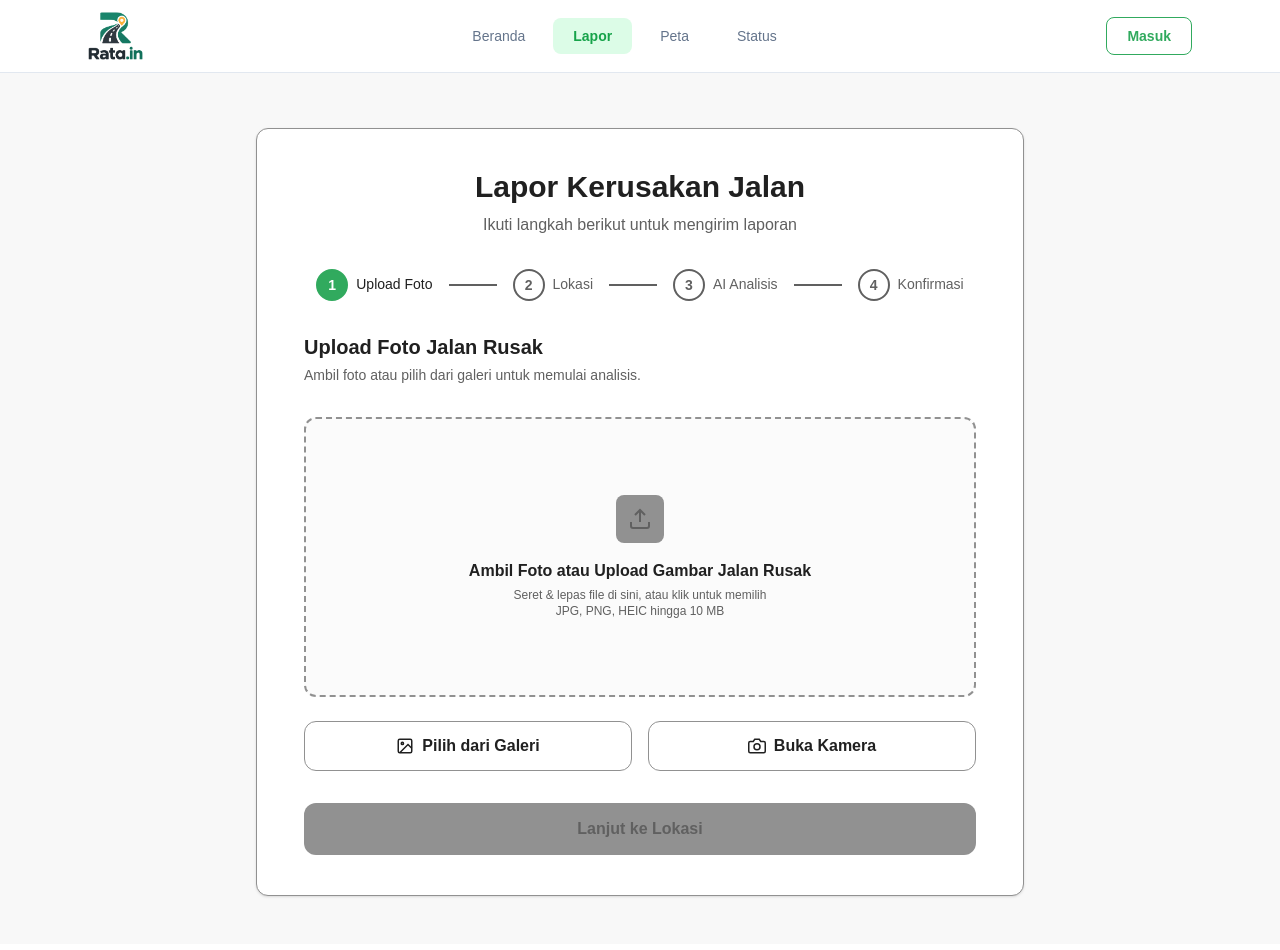
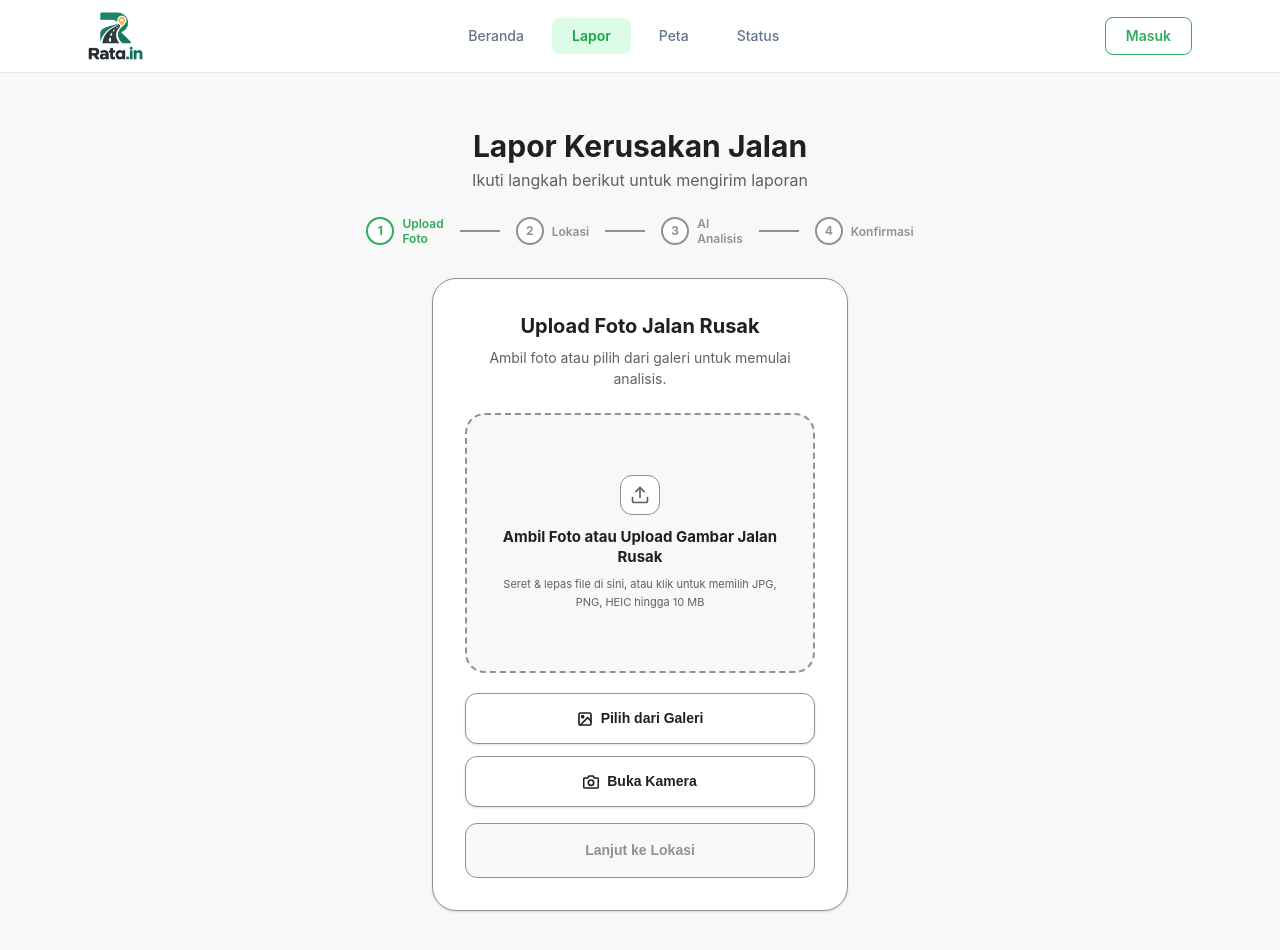
Before and after one commit to NBFiidly/rata-in-web, a React (Vite) app: page /report in a window 1280 px wide. Shown: the top 950 px of the page. Built offline with nearby package versions, Linux system fonts and the light colour scheme.

Commit message:
feat: add map type toggle to LocationStep component and improve layout in UploadStep and ReportFlow components

```diff
--- a/src/features/report/UploadStep.jsx
+++ b/src/features/report/UploadStep.jsx
@@ -64,44 +64,44 @@ export default function UploadStep({ onNext }) {
   };
 
   useEffect(() => {
-    return () => {
-      stopCamera();
-    };
+    return () => stopCamera();
   }, []);
 
   return (
-    <div className="flex flex-col gap-3 md:gap-6">
-      <div className="text-left mb-0 md:mb-2">
-        <h2 className="text-base md:text-xl font-bold text-black mb-0.5 md:mb-1">
+    // Padding kartu di mobile disesuaikan menjadi p-5 agar lebih rapat
+    <div className="bg-white rounded-[20px] md:rounded-[24px] shadow-sm border border-grey-1 p-5 md:p-8 flex flex-col w-full">
+      {/* Header Dalam Kartu */}
+      <div className="text-center mb-4 md:mb-6">
+        <h2 className="text-[15px] md:text-[20px] font-bold text-black mb-1 md:mb-1.5">
           Upload Foto Jalan Rusak
         </h2>
-        <p className="text-xs md:text-sm text-grey-2">
+        <p className="text-[11px] md:text-[14px] text-grey-2">
           Ambil foto atau pilih dari galeri untuk memulai analisis.
         </p>
       </div>
 
-      {/* Area Pratinjau (Preview) & Live Camera */}
-      <div className="border-2 border-dashed border-grey-1 rounded-xl p-4 md:p-8 flex flex-col items-center justify-center text-center h-36 md:h-[280px] bg-grey-light/50 relative overflow-hidden">
+      {/* Kotak Putus-putus: DITINGGIKAN menjadi h-56 di mobile (hampir persegi panjang ke atas seperti desain) */}
+      <div className="border-2 border-dashed border-grey-1 rounded-[16px] md:rounded-[20px] p-4 md:p-6 flex flex-col items-center justify-center text-center h-56 md:h-[260px] bg-grey-light hover:opacity-80 transition-opacity cursor-pointer mb-5 relative overflow-hidden">
         {isCameraOpen ? (
-          <div className="absolute inset-0 bg-black flex flex-col">
+          <div className="absolute inset-0 bg-black flex flex-col z-10">
             <video
               ref={videoRef}
               autoPlay
               playsInline
               className="w-full h-full object-cover"
             />
-            <div className="absolute bottom-4 left-0 right-0 flex justify-center gap-4">
+            <div className="absolute bottom-3 md:bottom-4 left-0 right-0 flex justify-center gap-3 md:gap-4">
               <button
                 onClick={stopCamera}
-                className="px-4 py-2 bg-white/20 text-white rounded-full font-semibold backdrop-blur-sm hover:bg-white/40"
+                className="px-4 py-1.5 md:px-4 md:py-2 bg-white/20 text-white rounded-full font-semibold backdrop-blur-sm hover:bg-white/40 text-xs md:text-sm"
               >
                 Batal
               </button>
               <button
                 onClick={capturePhoto}
-                className="px-6 py-2 bg-green text-white rounded-full font-bold shadow-lg hover:opacity-90 flex items-center gap-2"
+                className="px-5 py-1.5 md:px-6 md:py-2 bg-green text-white rounded-full font-bold shadow-lg hover:opacity-90 flex items-center gap-1.5 text-xs md:text-sm"
               >
-                📸 Jepret
+                Jepret
               </button>
             </div>
           </div>
@@ -109,38 +109,38 @@ export default function UploadStep({ onNext }) {
           <img
             src={image}
             alt="Preview Jalan Rusak"
-            className="absolute inset-0 w-full h-full object-cover"
+            className="absolute inset-0 w-full h-full object-cover z-10"
           />
         ) : (
           <>
-            <div className="w-12 h-12 rounded-lg bg-grey-1 flex items-center justify-center text-grey-2 mb-4">
+            <div className="w-10 h-10 md:w-10 md:h-10 rounded-lg md:rounded-xl bg-white border border-grey-1 flex items-center justify-center mb-3 text-grey-2">
               <svg
-                width="24"
-                height="24"
+                className="w-5 h-5"
                 viewBox="0 0 24 24"
                 fill="none"
                 stroke="currentColor"
                 strokeWidth="2"
+                strokeLinecap="round"
+                strokeLinejoin="round"
               >
-                <path d="M21 15v4a2 2 0 0 1-2 2H5a2 2 0 0 1-2-2v-4" />
-                <polyline points="17 8 12 3 7 8" />
-                <line x1="12" y1="3" x2="12" y2="15" />
+                <path d="M21 15v4a2 2 0 0 1-2 2H5a2 2 0 0 1-2-2v-4"></path>
+                <polyline points="17 8 12 3 7 8"></polyline>
+                <line x1="12" y1="3" x2="12" y2="15"></line>
               </svg>
             </div>
-            <h3 className="text-sm md:text-base font-bold text-black mb-1">
+
+            <h3 className="text-[12px] md:text-[15px] font-bold text-black mb-1.5 md:mb-2 max-w-[200px] md:max-w-xs leading-snug">
               Ambil Foto atau Upload Gambar Jalan Rusak
             </h3>
-            <p className="text-xs text-grey-2">
-              Seret & lepas file di sini, atau klik untuk memilih
-              <br />
-              JPG, PNG, HEIC hingga 10 MB
+            <p className="text-[9px] md:text-[11px] text-grey-2 max-w-[200px] md:max-w-xs leading-relaxed">
+              Seret & lepas file di sini, atau klik untuk memilih JPG, PNG, HEIC
+              hingga 10 MB
             </p>
           </>
         )}
       </div>
 
       <canvas ref={canvasRef} className="hidden" />
-
       <input
         type="file"
         accept="image/*"
@@ -149,21 +149,24 @@ export default function UploadStep({ onNext }) {
         className="hidden"
       />
 
-      {/* TAMPILKAN TOMBOL PILIH JIKA BELUM ADA FOTO */}
+      {/* TOMBOL PILIH/KAMERA */}
       {!image && !isCameraOpen && (
-        <div className="grid grid-cols-2 gap-2 md:flex md:gap-4">
+        <div className="flex flex-col gap-2.5 md:gap-3">
           <button
             type="button"
             onClick={() => galleryInputRef.current.click()}
-            className="flex-1 py-2.5 px-1 border border-grey-1 rounded-xl flex items-center justify-center gap-1.5 text-xs md:text-base md:py-3 md:gap-2 font-semibold text-black hover:bg-grey-light transition-colors"
+            className="w-full py-2.5 md:py-3.5 rounded-xl border border-grey-1 bg-white text-black font-bold text-[12px] md:text-[14px] flex items-center justify-center gap-2 hover:bg-grey-light transition-colors shadow-sm"
           >
             <svg
-              width="18"
-              height="18"
+              width="14"
+              height="14"
+              className="md:w-4 md:h-4"
               viewBox="0 0 24 24"
               fill="none"
               stroke="currentColor"
-              strokeWidth="2"
+              strokeWidth="2.5"
+              strokeLinecap="round"
+              strokeLinejoin="round"
             >
               <rect x="3" y="3" width="18" height="18" rx="2" ry="2" />
               <circle cx="8.5" cy="8.5" r="1.5" />
@@ -175,15 +178,18 @@ export default function UploadStep({ onNext }) {
           <button
             type="button"
             onClick={startCamera}
-            className="flex-1 py-2.5 px-1 border border-grey-1 rounded-xl flex items-center justify-center gap-1.5 text-xs md:text-base md:py-3 md:gap-2 font-semibold text-black hover:bg-grey-light transition-colors"
+            className="w-full py-2.5 md:py-3.5 rounded-xl border border-grey-1 bg-white text-black font-bold text-[12px] md:text-[14px] flex items-center justify-center gap-2 hover:bg-grey-light transition-colors shadow-sm"
           >
             <svg
-              width="18"
-              height="18"
+              width="14"
+              height="14"
+              className="md:w-4 md:h-4"
               viewBox="0 0 24 24"
               fill="none"
               stroke="currentColor"
-              strokeWidth="2"
+              strokeWidth="2.5"
+              strokeLinecap="round"
+              strokeLinejoin="round"
             >
               <path d="M23 19a2 2 0 0 1-2 2H3a2 2 0 0 1-2-2V8a2 2 0 0 1 2-2h4l2-3h6l2 3h4a2 2 0 0 1 2 2z" />
               <circle cx="12" cy="13" r="4" />
@@ -193,15 +199,16 @@ export default function UploadStep({ onNext }) {
         </div>
       )}
 
-      {/* TAMPILKAN TOMBOL HAPUS JIKA FOTO SUDAH ADA (Desain Lebih Profesional) */}
+      {/* Tombol Hapus */}
       {image && !isCameraOpen && (
+        <div className="mb-2 md:mb-4">
           <button
             onClick={() => setImage(null)}
-          className="flex items-center justify-center gap-2 w-full py-3.5 rounded-xl border border-[#DD4343] text-[#DD4343] font-bold hover:bg-[#FCECEC] transition-colors"
+            className="flex items-center justify-center gap-2 w-full py-2.5 md:py-3.5 rounded-xl border border-red text-red font-bold text-[12px] md:text-[14px] hover:bg-soft-red transition-colors"
           >
             <svg
-            width="20"
-            height="20"
+              width="16"
+              height="16"
               viewBox="0 0 24 24"
               fill="none"
               stroke="currentColor"
@@ -217,16 +224,17 @@ export default function UploadStep({ onNext }) {
             </svg>
             Hapus & Ganti Foto
           </button>
+        </div>
       )}
 
-      {/* Tombol Lanjut */}
+      {/* Tombol Lanjut ke Lokasi dengan margin yang rapat di bawah */}
       <button
         onClick={onNext}
         disabled={!image || isCameraOpen}
-        className={`w-full py-2.5 md:py-3.5 mt-1 md:mt-2 rounded-xl text-sm md:text-base font-bold transition-all ${
+        className={`w-full py-3 md:py-4 mt-2.5 md:mt-4 rounded-xl font-bold text-[12px] md:text-[14px] transition-all ${
           image && !isCameraOpen
             ? "bg-green text-white hover:opacity-90 shadow-md"
-            : "bg-grey-1 text-grey-2 cursor-not-allowed"
+            : "bg-grey-light text-grey-1 cursor-not-allowed border border-grey-1"
         }`}
       >
         Lanjut ke Lokasi
--- a/src/pages/Home.jsx
+++ b/src/pages/Home.jsx
@@ -19,9 +19,9 @@ export default function Home() {
             <span className="md:hidden">
               Laporkan Jalan
               <br />
-              <span className="text-green">Rusak, Bangun</span>
+              Rusak,<span className="text-green"> Bangun</span>
               <br />
-              Jalan Lebih
+              <span className="text-green"> Jalan</span> Lebih
               <br />
               Aman
             </span>
--- a/src/pages/ReportFlow.jsx
+++ b/src/pages/ReportFlow.jsx
@@ -1,7 +1,6 @@
 // File: src/pages/ReportFlow.jsx
 import { useState } from "react";
 import Navbar from "../components/layout/Navbar";
-import Stepper from "../components/Stepper";
 import UploadStep from "../features/report/UploadStep";
 import LocationStep from "../features/report/LocationStep";
 import AnalysisStep from "../features/report/AnalysisStep";
@@ -14,33 +13,184 @@ export default function ReportFlow() {
     if (currentStep < 4) setCurrentStep(currentStep + 1);
   };
 
+  const prevStep = () => {
+    if (currentStep > 1) setCurrentStep(currentStep - 1);
+  };
+
   return (
-    <div className="min-h-screen bg-grey-light flex flex-col justify-between">
-      {/* Navbar Atas */}
+    <div className="min-h-screen bg-grey-light flex flex-col font-sans">
       <Navbar />
 
-      {/* Konten Utam Lapor */}
-      <main className="grow pt-[126px] px-3 pb-3 md:pt-32 md:px-4 md:py-12">
-        <div className="max-w-3xl mx-auto bg-white p-4 md:p-10 rounded-xl shadow-sm border border-grey-1 md:h-auto">
-          <div className="text-center mb-3 md:mb-8">
-            <h1 className="text-xl md:text-3xl font-bold text-black mb-1 md:mb-2">
-              Lapor Kerusakan Jalan
-            </h1>
-            <p className="text-xs md:text-base text-grey-2">
-              Ikuti langkah berikut untuk mengirim laporan
-            </p>
+      <main className="grow pt-[140px] md:pt-32 pb-4 md:pb-12 flex flex-col items-center">
+        {/* Header di luar kartu putih */}
+        <div className="text-center mb-3 md:mb-6 px-4">
+          <h1 className="text-[20px] md:text-3xl font-bold text-black mb-0.5 md:mb-1">
+            Lapor Kerusakan Jalan
+          </h1>
+          <p className="text-[12px] md:text-base text-grey-2">
+            Ikuti langkah berikut untuk mengirim laporan
+          </p>
+        </div>
+
+        {/* Stepper dengan Logika Ceklis */}
+        <div className="flex items-center justify-between md:justify-center gap-2 md:gap-3 mb-4 md:mb-8 w-full max-w-2xl px-5 md:px-2 overflow-x-auto hide-scrollbar">
+          {/* Step 1 */}
+          <div className="flex items-center gap-2 shrink-0">
+            <div
+              className={`w-6 h-6 md:w-7 md:h-7 rounded-full border-2 flex items-center justify-center font-bold text-[10px] md:text-xs transition-all ${
+                currentStep > 1
+                  ? "bg-green border-green text-white"
+                  : currentStep === 1
+                    ? "border-green text-green bg-white"
+                    : "border-grey-1 text-grey-1 bg-white"
+              }`}
+            >
+              {currentStep > 1 ? (
+                <svg
+                  className="w-3.5 h-3.5 md:w-4 md:h-4"
+                  viewBox="0 0 24 24"
+                  fill="none"
+                  stroke="currentColor"
+                  strokeWidth="3"
+                  strokeLinecap="round"
+                  strokeLinejoin="round"
+                >
+                  <polyline points="20 6 9 17 4 12"></polyline>
+                </svg>
+              ) : (
+                "1"
+              )}
+            </div>
+            <div
+              className={`font-semibold text-[10px] md:text-xs leading-tight ${currentStep >= 1 ? "text-green" : "text-grey-1"}`}
+            >
+              Upload
+              <br />
+              Foto
+            </div>
           </div>
 
-          <Stepper currentStep={currentStep} />
+          <div className="hidden md:block w-10 h-[2px] bg-grey-1 mx-1 shrink-0"></div>
 
-          <div className="mt-3 md:mt-8 bg-white flex justify-center">
-            <div className="w-full max-w-2xl">
-              {currentStep === 1 && <UploadStep onNext={nextStep} />}
-              {currentStep === 2 && <LocationStep onNext={nextStep} />}
-              {currentStep === 3 && <AnalysisStep onNext={nextStep} />}
-              {currentStep === 4 && <ConfirmStep />}
+          {/* Step 2 */}
+          <div className="flex items-center gap-2 shrink-0">
+            <div
+              className={`w-6 h-6 md:w-7 md:h-7 rounded-full border-2 flex items-center justify-center font-bold text-[10px] md:text-xs transition-all ${
+                currentStep > 2
+                  ? "bg-green border-green text-white"
+                  : currentStep === 2
+                    ? "border-green text-green bg-white"
+                    : "border-grey-1 text-grey-1 bg-white"
+              }`}
+            >
+              {currentStep > 2 ? (
+                <svg
+                  className="w-3.5 h-3.5 md:w-4 md:h-4"
+                  viewBox="0 0 24 24"
+                  fill="none"
+                  stroke="currentColor"
+                  strokeWidth="3"
+                  strokeLinecap="round"
+                  strokeLinejoin="round"
+                >
+                  <polyline points="20 6 9 17 4 12"></polyline>
+                </svg>
+              ) : (
+                "2"
+              )}
+            </div>
+            <div
+              className={`font-semibold text-[10px] md:text-xs leading-tight ${currentStep >= 2 ? "text-green" : "text-grey-1"}`}
+            >
+              Lokasi
             </div>
           </div>
+
+          <div className="hidden md:block w-10 h-[2px] bg-grey-1 mx-1 shrink-0"></div>
+
+          {/* Step 3 */}
+          <div className="flex items-center gap-2 shrink-0">
+            <div
+              className={`w-6 h-6 md:w-7 md:h-7 rounded-full border-2 flex items-center justify-center font-bold text-[10px] md:text-xs transition-all ${
+                currentStep > 3
+                  ? "bg-green border-green text-white"
+                  : currentStep === 3
+                    ? "border-green text-green bg-white"
+                    : "border-grey-1 text-grey-1 bg-white"
+              }`}
+            >
+              {currentStep > 3 ? (
+                <svg
+                  className="w-3.5 h-3.5 md:w-4 md:h-4"
+                  viewBox="0 0 24 24"
+                  fill="none"
+                  stroke="currentColor"
+                  strokeWidth="3"
+                  strokeLinecap="round"
+                  strokeLinejoin="round"
+                >
+                  <polyline points="20 6 9 17 4 12"></polyline>
+                </svg>
+              ) : (
+                "3"
+              )}
+            </div>
+            <div
+              className={`font-semibold text-[10px] md:text-xs leading-tight ${currentStep >= 3 ? "text-green" : "text-grey-1"}`}
+            >
+              AI
+              <br />
+              Analisis
+            </div>
+          </div>
+
+          <div className="hidden md:block w-10 h-[2px] bg-grey-1 mx-1 shrink-0"></div>
+
+          {/* Step 4 */}
+          <div className="flex items-center gap-2 shrink-0">
+            <div
+              className={`w-6 h-6 md:w-7 md:h-7 rounded-full border-2 flex items-center justify-center font-bold text-[10px] md:text-xs transition-all ${
+                currentStep > 4
+                  ? "bg-green border-green text-white"
+                  : currentStep === 4
+                    ? "border-green text-green bg-white"
+                    : "border-grey-1 text-grey-1 bg-white"
+              }`}
+            >
+              {currentStep > 4 ? (
+                <svg
+                  className="w-3.5 h-3.5 md:w-4 md:h-4"
+                  viewBox="0 0 24 24"
+                  fill="none"
+                  stroke="currentColor"
+                  strokeWidth="3"
+                  strokeLinecap="round"
+                  strokeLinejoin="round"
+                >
+                  <polyline points="20 6 9 17 4 12"></polyline>
+                </svg>
+              ) : (
+                "4"
+              )}
+            </div>
+            <div
+              className={`font-semibold text-[10px] md:text-xs leading-tight ${currentStep >= 4 ? "text-green" : "text-grey-1"}`}
+            >
+              Konfirmasi
+            </div>
+          </div>
+        </div>
+
+        {/* Area Kartu Konten */}
+        <div className="w-full max-w-[360px] md:max-w-md px-4">
+          {currentStep === 1 && <UploadStep onNext={nextStep} />}
+          {currentStep === 2 && (
+            <LocationStep onNext={nextStep} onPrev={prevStep} />
+          )}
+          {currentStep === 3 && (
+            <AnalysisStep onNext={nextStep} onPrev={prevStep} />
+          )}
+          {currentStep === 4 && <ConfirmStep />}
         </div>
       </main>
     </div>
```
Also changed, not shown: src/features/report/LocationStep.jsx (+63 -65 lines). Lines whose indentation alone changed are shown as unchanged.
